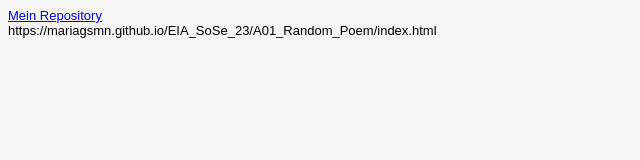
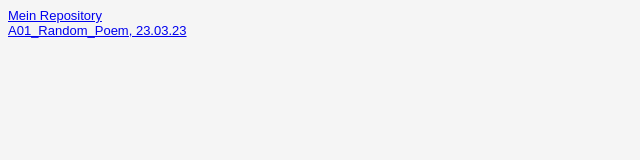
Before and after one commit to mariagsmn/EIA_SoSe_23, a plain HTML site: page steckbrief.htm in a window 1280 px wide. Shown: the whole page, without its empty margins (0-640 px from the left). Drawn offline with Linux system fonts and the light colour scheme.

Commit message:
Update steckbrief.htm

```diff
--- a/steckbrief.htm
+++ b/steckbrief.htm
@@ -14,7 +14,7 @@ body {
 <body>
 	<a href="https://github.com/mariagsmn/EIA_SoSe_23" target="_blank">Mein Repository</a>
 	<br>
-	https://mariagsmn.github.io/EIA_SoSe_23/A01_Random_Poem/index.html
+	<a href="https://github.com/mariagsmn/EIA_SoSe_23/A01_Random_Poem/index.html" target="_blank">A01_Random_Poem, 23.03.23</a> <br>
 	<!-- Hier die Links zu den gelösten Aufgaben einstellen, aktuelle oben, alte stehen lassen! Format: Aufgabenbezeichnung, Datum -->
 </body>
 </html>
```
